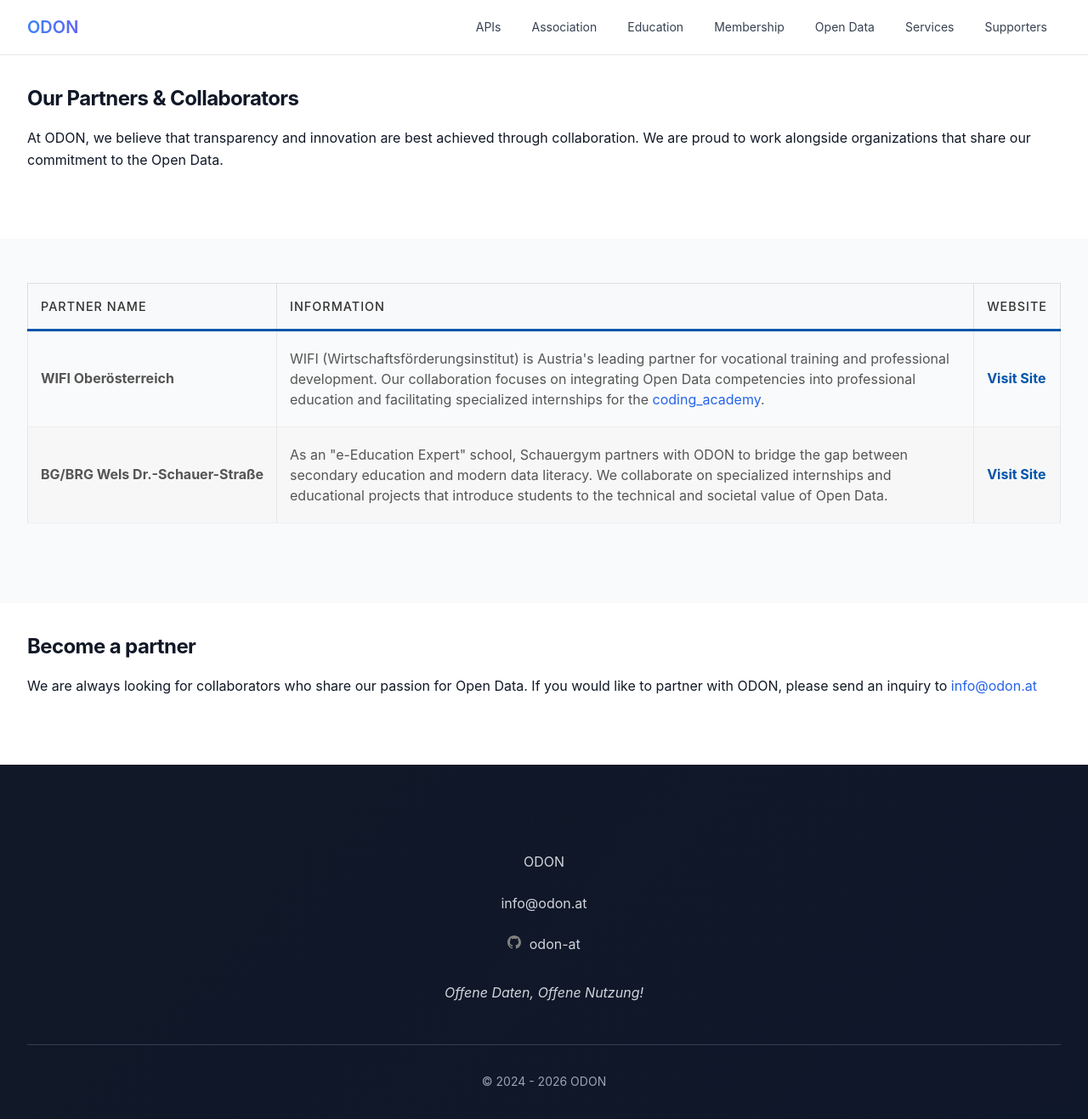
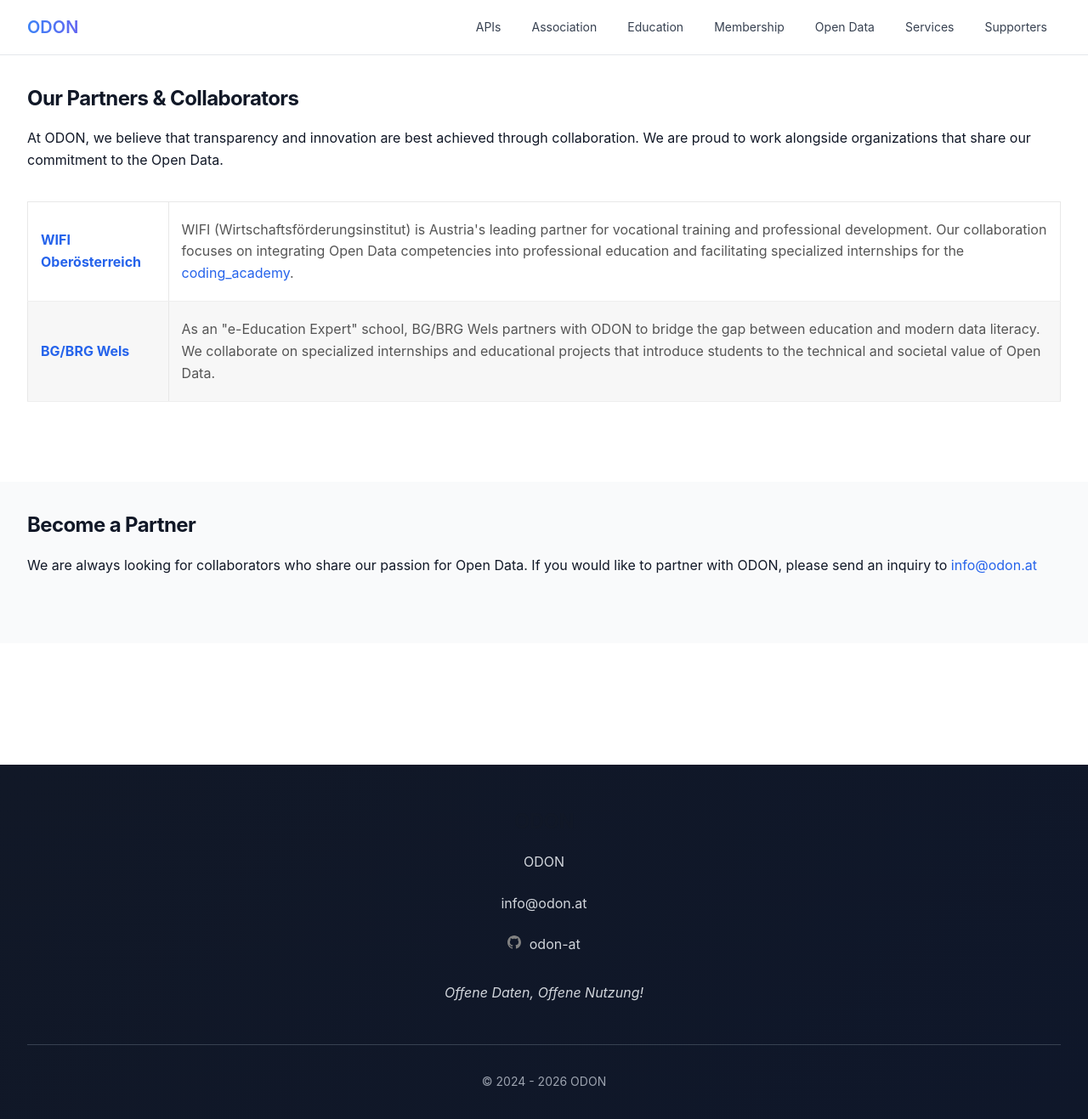
Before and after one commit to verein-odon/verein-odon.github.io, a Jekyll site: the page built from docs/en/partners.md, in a window 1280 px wide and 1347 px high. Shown: the top 1317 px of the window at 85% size. Built offline with Jekyll 4.4.1, drawn with Linux system fonts in a browser that asks for light colours.

Commit message:
Reworked partners (en) page

```diff
--- a/docs/en/partners.md
+++ b/docs/en/partners.md
@@ -13,54 +13,41 @@
     <p>
       At ODON, we believe that transparency and innovation are best achieved through collaboration. We are proud to work alongside organizations that share our commitment to the Open Data.
     </p>
+    <div class="partner-table-wrapper">
+        <table class="partner-table">
+            {% comment %}
+            <thead>
+                <tr>
+                    <th>Partner Name</th>
+                    <th>Information</th>
+                </tr>
+            </thead>
+            {% endcomment %}
+            <tbody>
+
+                <tr>
+                    <td><strong><a href="https://www.wifi-ooe.at/" target="_blank">WIFI Oberösterreich</a></strong></td>
+                    <td>
+                        WIFI (Wirtschaftsförderungsinstitut) is Austria's leading partner for vocational training and professional development. Our collaboration focuses on integrating Open Data competencies into professional education and facilitating specialized internships for the <a href="https://www.wifi-ooe.at/karriere/coding-academy" target="_blank">coding_academy</a>.
+                    </td>
+                </tr>
+
+                <tr>
+                    <td><strong><a href="https://schauergym.at/" target="_blank">BG/BRG Wels</a></strong></td>
+                    <td>
+                        As an "e-Education Expert" school, BG/BRG Wels partners with ODON to bridge the gap between education and modern data literacy. We collaborate on specialized internships and educational projects that introduce students to the technical and societal value of Open Data.
+                    </td>
+                </tr>
+
+            </tbody>
+        </table>
+        </div>
   </div>
 </section>
 
 <section class="section bg-gray">
   <div class="container">
-    <div class="partner-table-wrapper">
-      <table class="partner-table">
-        <thead>
-          <tr>
-            <th>Partner Name</th>
-            <th>Information</th>
-            <th>Website</th>
-          </tr>
-        </thead>
-        <tbody>
-
-            <tr>
-                <td class="partner-name"><strong>WIFI Oberösterreich</strong></td>
-                <td class="partner-desc">
-                    WIFI (Wirtschaftsförderungsinstitut) is Austria's leading partner for vocational training and professional development. Our collaboration focuses on integrating Open Data competencies into professional education and facilitating specialized internships for the <a href="https://www.wifi-ooe.at/karriere/coding-academy" target="_blank">coding_academy</a>.
-                </td>
-                <td class="partner-url">
-                    <a href="https://www.wifi.at/" target="_blank" class="partner-link">Visit Site</a>
-                </td>
-            </tr>
-
-            <tr>
-                <td class="partner-name"><strong>BG/BRG Wels Dr.-Schauer-Straße</strong></td>
-                <td class="partner-desc">
-                    As an "e-Education Expert" school, Schauergym partners with ODON to bridge the gap between secondary education and modern data literacy. We collaborate on specialized internships and educational projects that introduce students to the technical and societal value of Open Data.
-                </td>
-                <td class="partner-url">
-                    <a href="https://schauergym.at/" target="_blank" class="partner-link">Visit Site</a>
-                </td>
-            </tr>
-
-
-        </tbody>
-      </table>
-    </div>
-  </div>
-</section>
-
-
-
-<section class="section bg-white">
-  <div class="container">
-    <h2>Become a partner</h2>
+    <h2>Become a Partner</h2>
     <p>
         We are always looking for collaborators who share our passion for Open Data. If you would like to partner with ODON, please send an inquiry to <a href="mailto:info@odon.at">info@odon.at</a>
     </p>
@@ -68,13 +55,6 @@
 </section>
 
 <style>
-    /* --- Partner Section Styling --- */
-
-.partner-section {
-    padding: 40px 0 80px 0;
-    background-color: #ffffff;
-}
-
 /* Scrollable wrapper for mobile responsiveness */
 .partner-table-wrapper {
     width: 100%;
@@ -87,6 +67,7 @@
     border-collapse: collapse;
     margin-top: 20px;
     font-family: inherit; /* Uses your site's font */
+    background-color: #ffffff;
 }
 
 .partner-table thead th {
@@ -134,16 +115,6 @@
     line-height: 1.5;
 }
 
-.partner-link {
-    color: #0055AA;
-    text-decoration: none;
-    font-weight: bold;
-    white-space: nowrap;
-}
-
-.partner-link:hover {
-    text-decoration: underline;
-}
 
 /* Mobile Tweaks */
 @media (max-width: 768px) {
```
